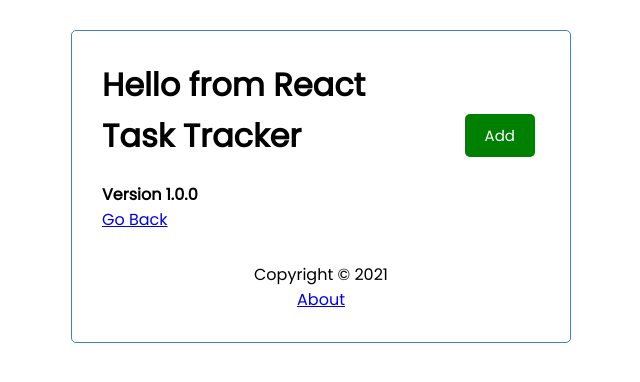
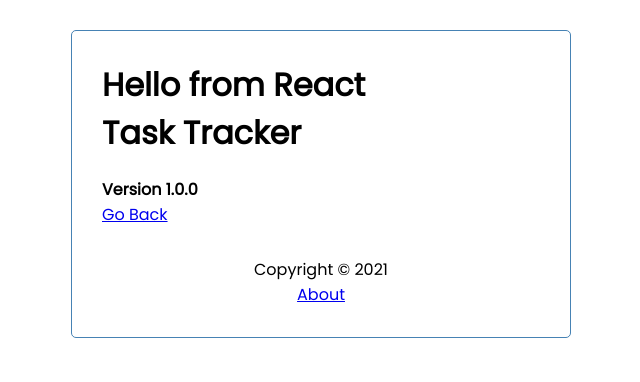
Before and after one commit to wolfitis/task-tracker, a React (Create React App) app: page /about in a window 1280 px wide. Shown: the top 382 px of the page, without its empty margins (319-959 px from the left). Built offline with nearby package versions, Linux system fonts and the light colour scheme; data requests are answered from the project's data file.

Commit message:
useLocation hook to show Add btn only on main page

```diff
--- a/src/components/Header.js
+++ b/src/components/Header.js
@@ -1,16 +1,19 @@
 import PropTypes from 'prop-types'
+import { useLocation } from 'react-router-dom'
 import Button from './Button'
 
 
 const Header = ({ title, onAdd, showAdd }) => {
+  const location = useLocation()
+
   return (
     <header className='header'>
       <h1>{title}</h1>
-      <Button
+      {location.pathname === '/' && <Button
         color={showAdd ? 'red' : 'green'}
         text={showAdd ? 'Close' : 'Add'}
         onClick={onAdd}
-      />
+      />}
     </header>
   )
 }
```
